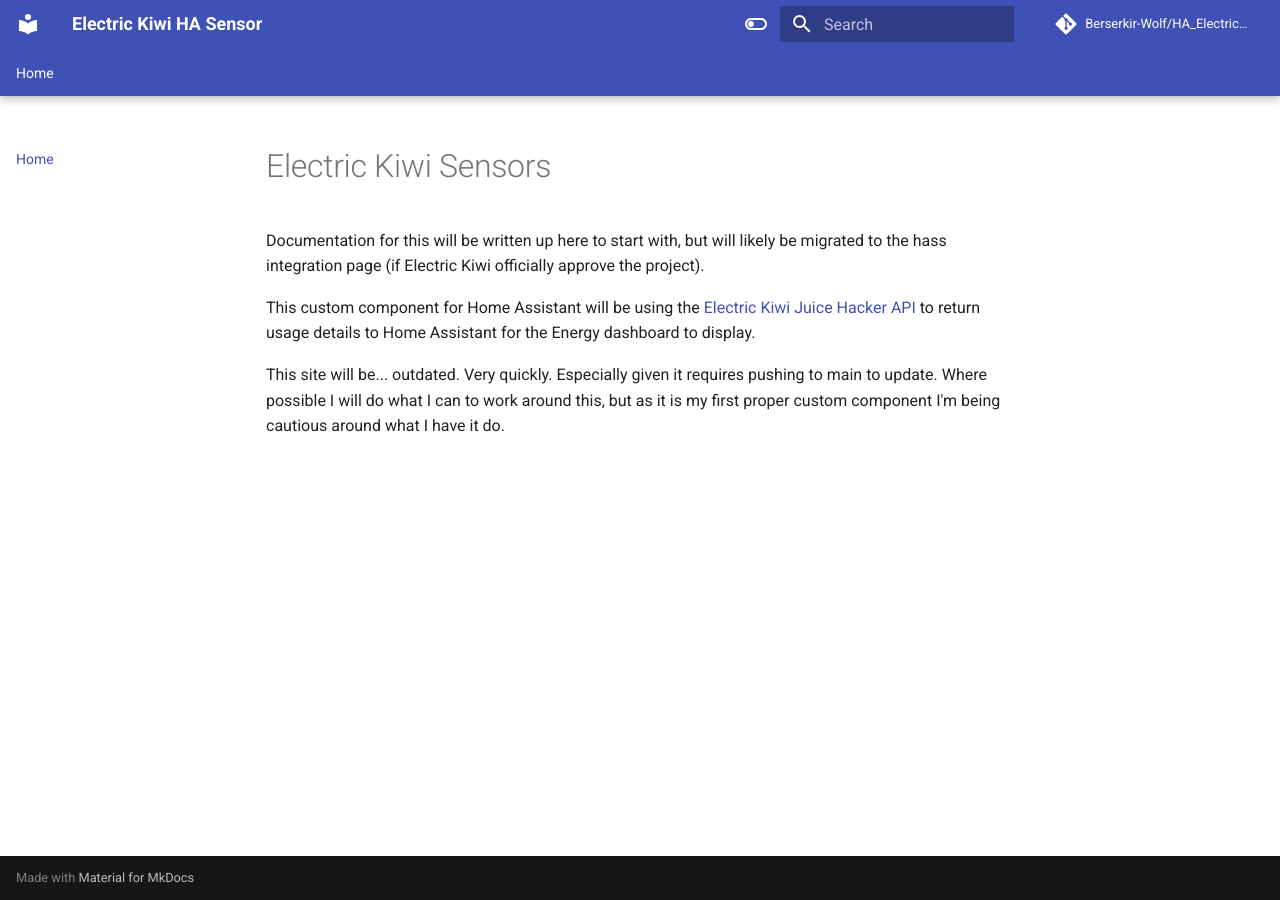
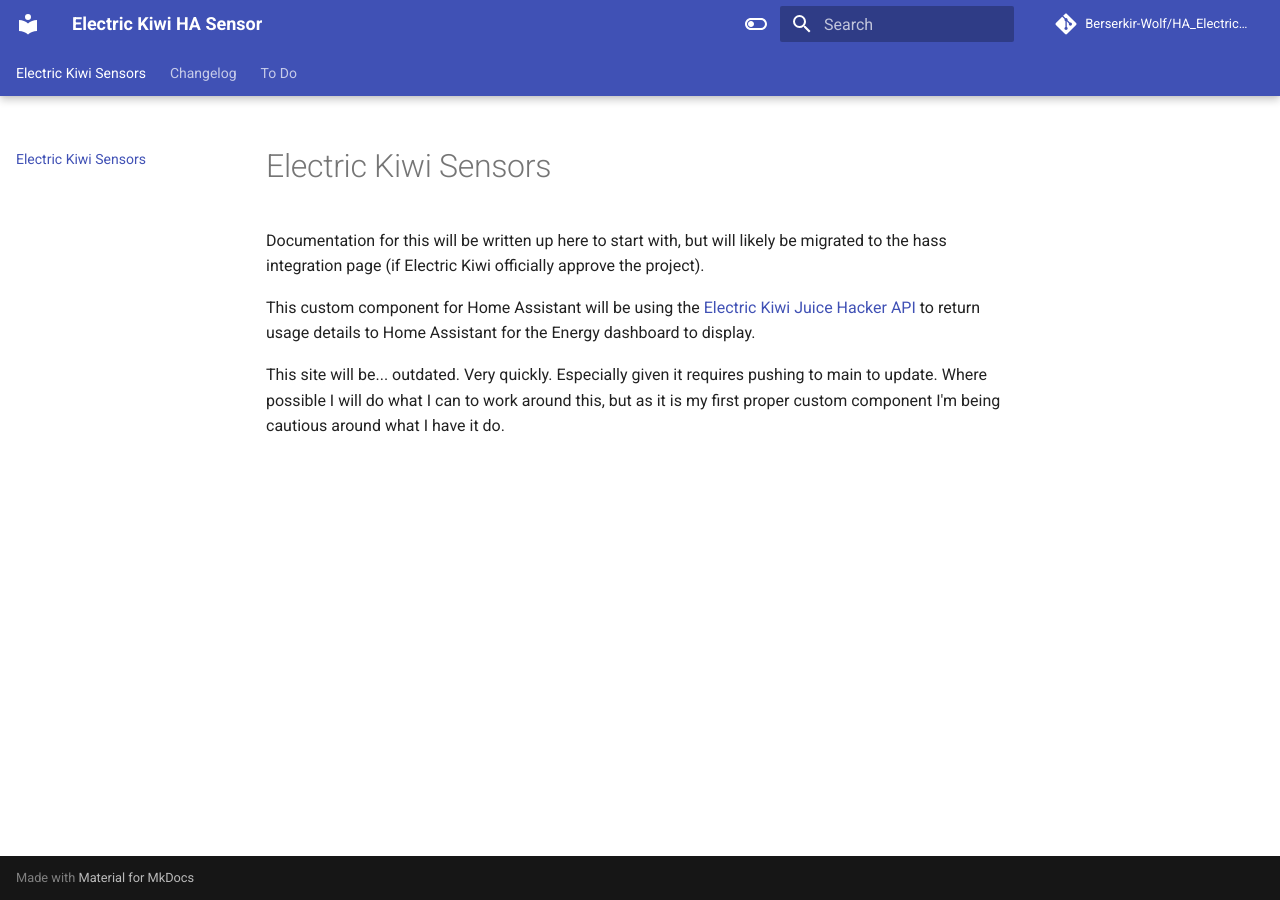
Before and after one commit to Berserkir-Wolf/HA_ElectricKiwi.old, an MkDocs documentation site: the page built from docs/index.md, in a window 1280 px wide. Built offline with MkDocs 1.6.1 and Material for MkDocs 9.7.7, drawn with Linux system fonts in a browser that asks for light colours; comment, search, counter and statistics services are not loaded; some of the changed lines change nothing that is shown.

Commit message:
Have nav layout auto-gen

```diff
--- a/mkdocs.yml
+++ b/mkdocs.yml
@@ -74,6 +74,6 @@
       locale: en
       fallback_to_build_date: false
 
-# Navigation Layout
-nav:
-  - Home: index.md
+# Navigation Layout (AutoGen while this is commented out)
+#nav:
+#  - Home: index.md
```
